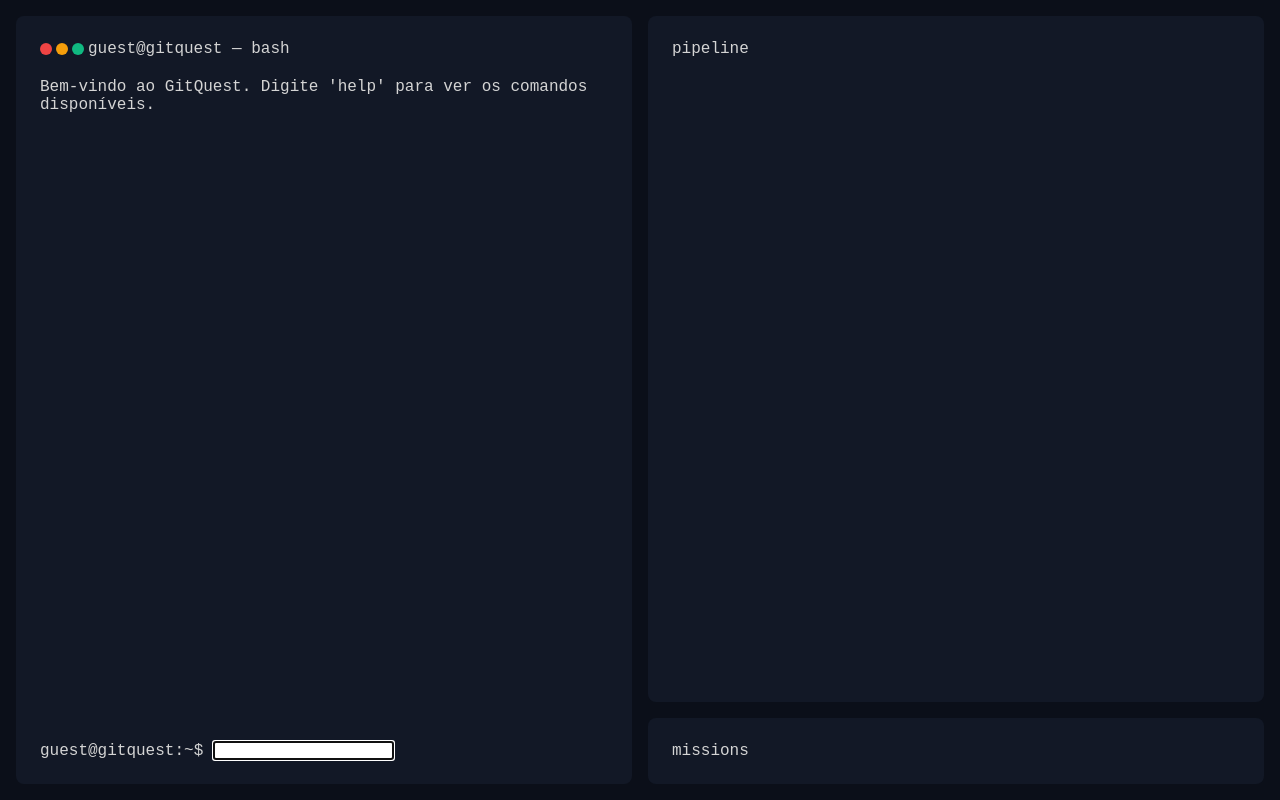
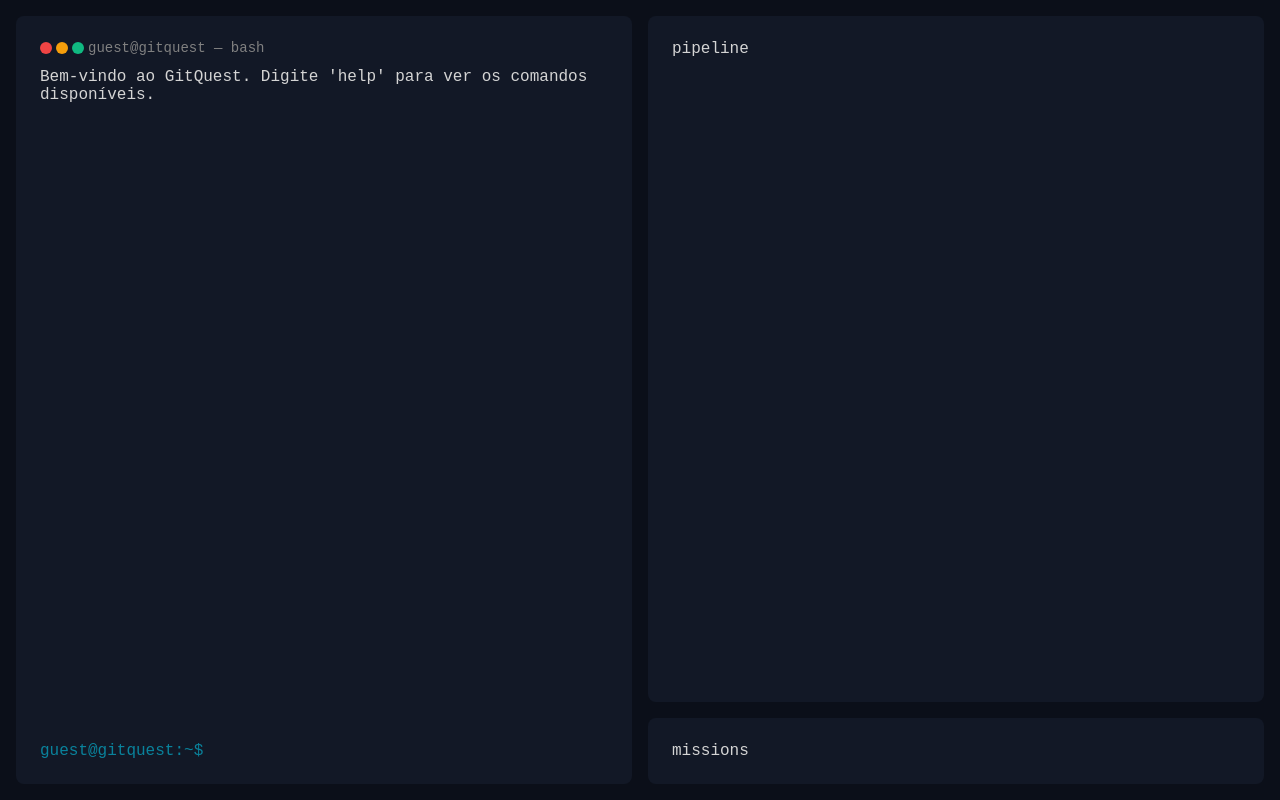
Before and after one commit to V1ni0menega/GitQuest, a plain HTML site: page index.html in a window 1280 px wide. Drawn offline with Linux system fonts and the light colour scheme.

Commit message:
style(terminal): finaliza estilizacao da linha de prompt e reset de input (GEG-9)

```diff
--- a/style.css
+++ b/style.css
@@ -8,7 +8,8 @@
     --text-secondary: #808080;
 
     /* === Cores de Acento === */
-    --accent-terminal: #06b6d4;
+    --accent-command: #ffffff;
+    --accent-terminal: #06b5d4ad;
     --accent-color: #f97316;
 
     /* === Cores Semânticas (estados) === */
@@ -90,7 +91,9 @@
 
 .terminal-header{
     display: flex;
-    margin-bottom: 20px;
+    font-size: var(--font-size-sm);
+    margin-bottom: var(--spacing-sm);
+    color: var(--text-secondary);
     gap: var(--spacing-sm);
     align-items:center;
 }
@@ -105,13 +108,29 @@
 
 }
 .terminal-output{
+    padding-top: 0.5rem;
     flex: 1;
     overflow-y: auto;
     list-style: none;
 
 }
-
-
+.terminal-prompt{
+    display: flex;
+    align-items: center;
+    gap: var(--spacing-sm);
+}
+.terminal-prompt input{
+    flex: 1;
+    background-color: transparent;
+    border:none;
+    outline: none;
+    color: var(--text-primary);
+    font-family: inherit;
+    font-size: inherit;
+}
+.prompt-label{
+    color: var(--accent-terminal);
+}
 
 .panel-pipeline{
     grid-area: pipeline;
```
